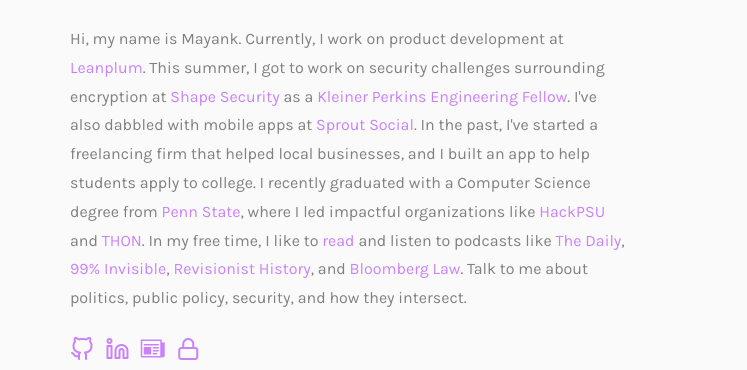
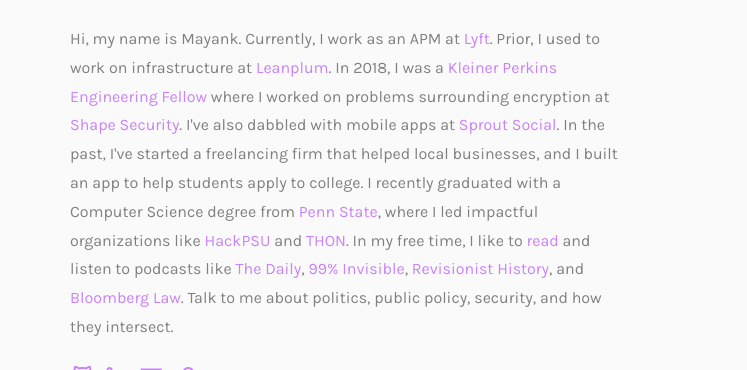
Before and after one commit to mayankmmmx/mayankmmmx.github.io, a plain HTML site: page index.html in a window 1280 px wide. Shown: the part 278-648 px from the top of the page, 0-747 px from the left. Drawn offline with nearby package versions, Linux system fonts and the light colour scheme; files whose address does not match are found by name; a web font is replaced by a local one.

Commit message:
Updated stuff

```diff
--- a/index.html
+++ b/index.html
@@ -85,10 +85,7 @@
 							<div class="item">
 								<h2><span>Mayank</span><span>Makwana</span></h2>
 							</div>
-								<p>Hi, my name is Mayank. Currently, I work on product development at <a href="https://www.leanplum.com">Leanplum</a>. This summer, I got to work on security challenges
-									surrounding encryption at <a href="https://www.shapesecurity.com"> Shape Security</a> as a
-									<a href="http://fellows.kleinerperkins.com">Kleiner Perkins Engineering Fellow</a>. I've also
-									dabbled with mobile apps at <a href="https://www.sproutsocial.com">Sprout Social</a>. In the past, I've started a freelancing firm that helped local businesses, and I built an app to help students apply to college. I recently graduated with a Computer Science degree from <a href="https://psu.edu">Penn State</a>, where I led impactful organizations like <a href="https://hackpsu.com">HackPSU</a> and <a href="https://thon.org">THON</a>. In my free time, I like to <a href="https://www.goodreads.com/user/show/85709700-mayank-makwana">read</a> and listen to podcasts like <a href="https://www.nytimes.com/podcasts/the-daily">The Daily</a>,
+								<p>Hi, my name is Mayank. Currently, I work as an APM at <a href="https://www.lyft.com">Lyft</a>. Prior, I used to work on infrastructure at <a href="https://www.leanplum.com">Leanplum</a>. In 2018, I was a <a href="http://fellows.kleinerperkins.com">Kleiner Perkins Engineering Fellow</a> where I worked on problems surrounding encryption at <a href="https://www.shapesecurity.com"> Shape Security</a>. I've also dabbled with mobile apps at <a href="https://www.sproutsocial.com">Sprout Social</a>. In the past, I've started a freelancing firm that helped local businesses, and I built an app to help students apply to college. I recently graduated with a Computer Science degree from <a href="https://psu.edu">Penn State</a>, where I led impactful organizations like <a href="https://hackpsu.com">HackPSU</a> and <a href="https://thon.org">THON</a>. In my free time, I like to <a href="https://www.goodreads.com/user/show/85709700-mayank-makwana">read</a> and listen to podcasts like <a href="https://www.nytimes.com/podcasts/the-daily">The Daily</a>,
 									<a href="https://99percentinvisible.org">99% Invisible</a>, <a href="http://revisionisthistory.com">Revisionist History</a>, and <a href="https://www.bloomberg.com/podcasts/law">Bloomberg Law</a>. Talk to me about politics, public policy, security, and how they intersect.
 								<p class="colorlib-social-icons">
 									<a href="https://github.com/mayankmmmx"><i class="icon-github2"></i></a> &nbsp
```
Also changed, not shown: 2 other files.
